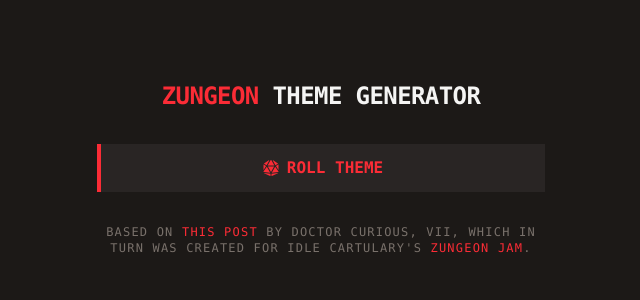
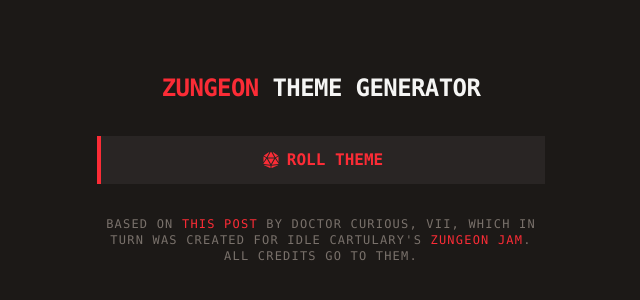
Before and after one commit to jonasmerlin/mobile-lair-generator, a React (Vite) app: page / in a window 1280 px wide. Shown: the part 232-532 px from the top of the page, without its empty margins (319-959 px from the left). Built offline with nearby package versions, Linux system fonts and the light colour scheme.

Commit message:
Added credits line

```diff
--- a/src/App.tsx
+++ b/src/App.tsx
@@ -162,7 +162,7 @@ const DungeonThemeGenerator = () => {
           >
             Zungeon Jam
           </a>
-          .
+          . All credits go to them.
         </div>
       </div>
     </div>
```
